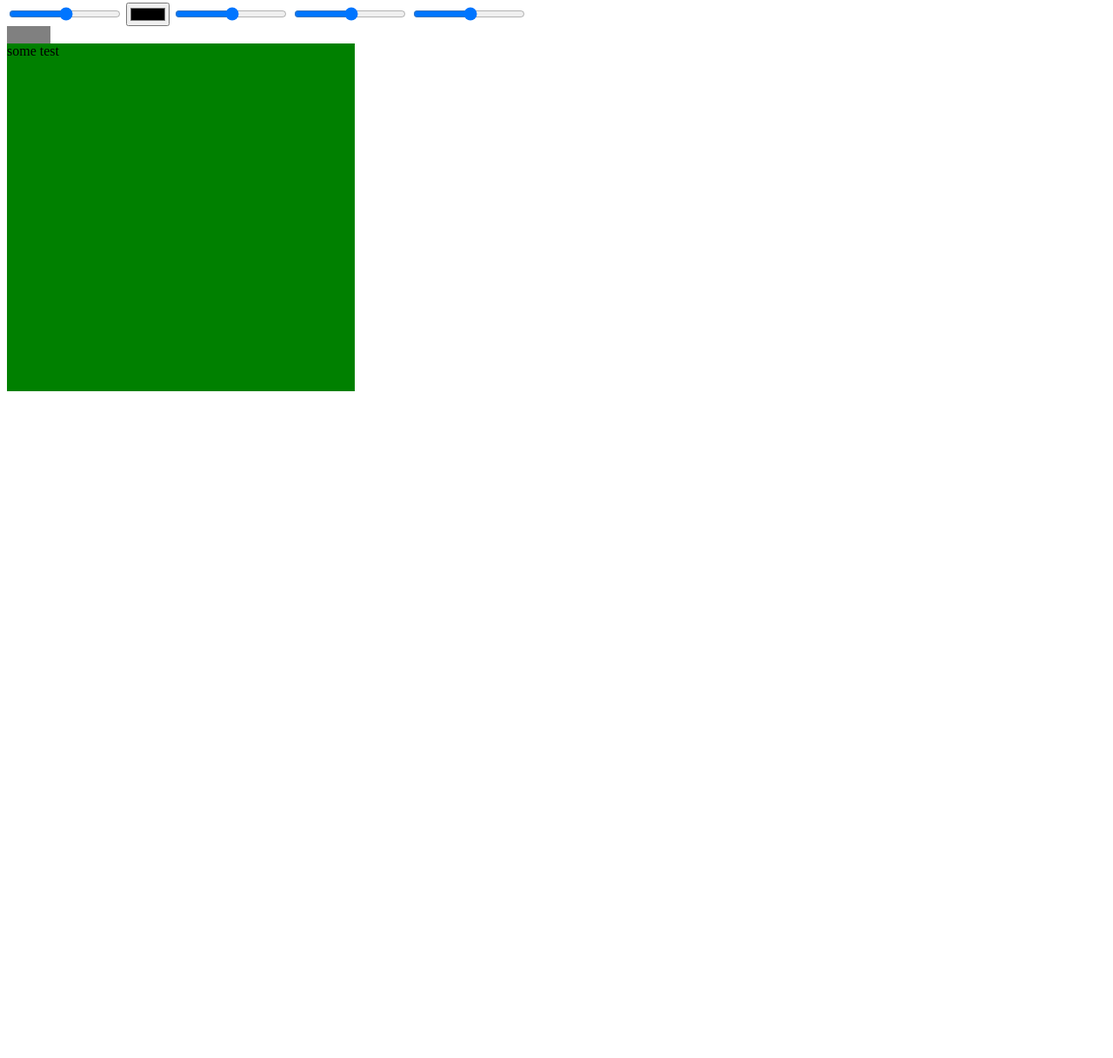
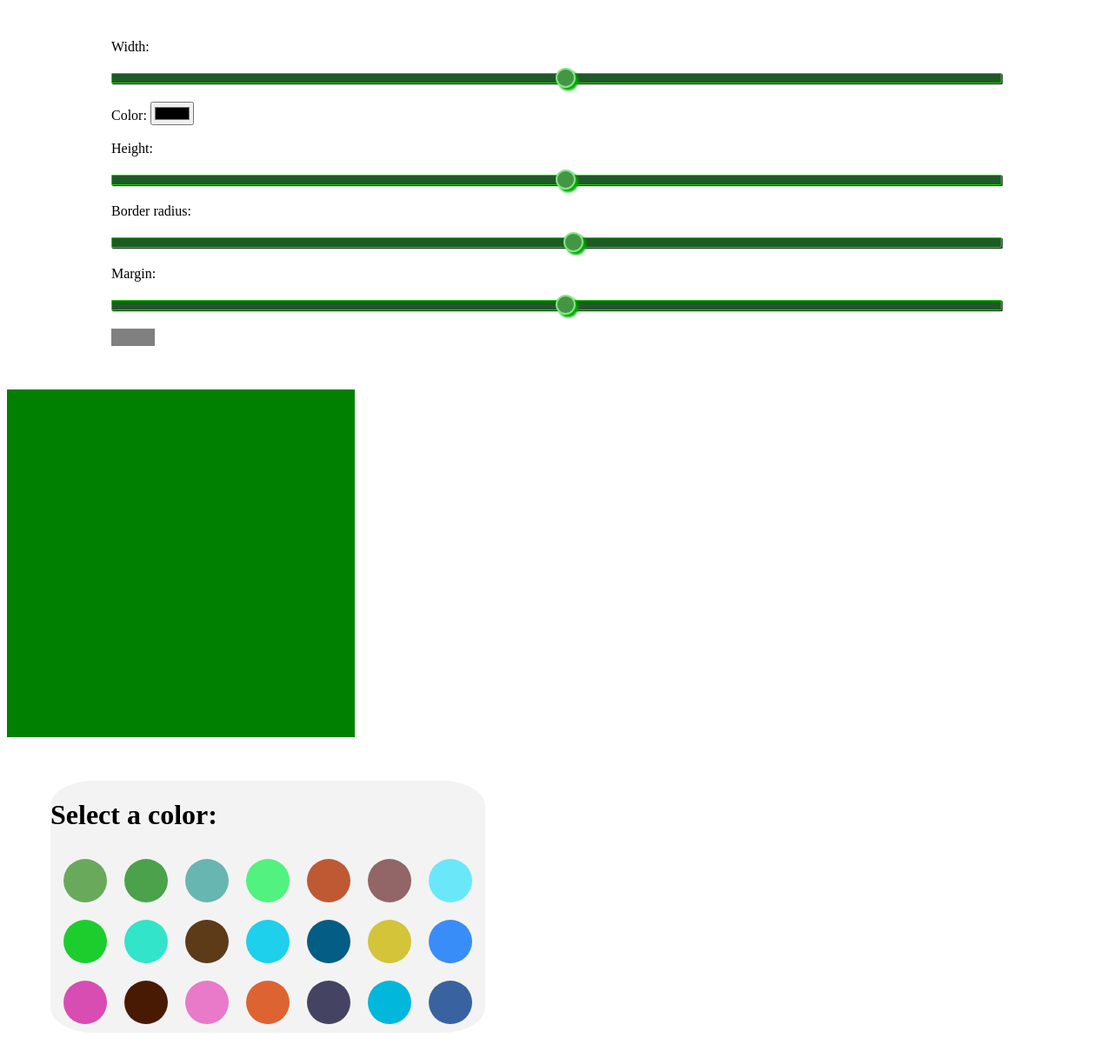
Before and after one commit to Klosov/JS_lessons, a plain HTML site: page L4/CW_4/task2.html in a window 1280 px wide. Shown: the part 5-1222 px from the top of the page at 87% size. Before the commit the page ends 800 px from the top, so only its background shows below. Drawn offline with Linux system fonts and the light colour scheme.

Commit message:
Classwork #4 task #2

```diff
--- a/L4/CW_4/task2.html
+++ b/L4/CW_4/task2.html
@@ -1,66 +1,18 @@
 <!DOCTYPE html>
-<html>
+<html lang="en">
 <head>
   <meta charset="UTF-8">
   <title>Form work1</title>
-  <script>
-    /*
-      Задание:
-        Сделать шиблонизатор элемента по:
-        Ширине input type=range
-        Цвету  input type=color
-        Высоте input type=number
-        Скругление углов input type=number
-        Margin input type=number
-
-      Свойсвта: https://developer.mozilla.org/en-US/docs/Web/CSS/CSS_Properties_Reference
-
-        + Сделать выборку цвета из рандомных 20 цветов которые выбираются из появившегося блока :
-        https://s3.envato.com/files/230412754/screenshots/1.png
-        За заготовку для рандома цвета использовать функцию из первых занятий.
-
-    */
-
-    window.addEventListener("load", function () {
-      var myWidth = document.getElementById('myWidth');
-
-      myWidth.addEventListener('input', function(event){
-        console.log( event.target.value );
-        result.style.width = event.target.value + 'px';
-      });
-    });
-
-  </script>
-
   <style>
+    .templating {
+      width: 80vw;
+      margin: 50px auto;
+    }
     #test {
       width: 400px;
       height: 400px;
       background: green;
     }
-  </style>
-</head>
-<body>
-  <div class="Templating">
-    <form>
-      <input type="range" id="myWidth" min="10" max="500" step="10"/>
-      <input type="color" id="myColor" min="10" max="500" step="10"/>
-      <input type="range" id="" min="10" max="500" step="10"/>
-      <input type="range" id="" min="10" max="500" step="10"/>
-      <input type="range" id="" min="10" max="500" step="10"/>
-    </form>
-
-    <div class="TemplatingResult">
-      <div id="result" class="result"></div>
-    </div>
-  </div>
-
-
-  <div id="test">
-    <span>some test</span>
-  </div>
-
-  <style>
     #colors{
       width: 200px;
 
@@ -90,6 +42,241 @@
       background: #eee;
       border-radius: 50%;
     }
+    input[type=range] {
+      height: 34px;
+      -webkit-appearance: none;
+      margin: 10px 0;
+      width: 100%;
+    }
+    input[type=range]:focus {
+      outline: none;
+    }
+    input[type=range]::-webkit-slider-runnable-track {
+      width: 100%;
+      height: 12px;
+      cursor: pointer;
+      animate: 0.2s;
+      box-shadow: 1px 1px 1px #002200;
+      background: #205928;
+      border-radius: 1px;
+      border: 1px solid #18D501;
+    }
+    input[type=range]::-webkit-slider-thumb {
+      box-shadow: 3px 3px 3px #00AA00;
+      border: 2px solid #83E584;
+      height: 23px;
+      width: 23px;
+      border-radius: 23px;
+      background: #439643;
+      cursor: pointer;
+      -webkit-appearance: none;
+      margin-top: -7px;
+    }
+    input[type=range]:focus::-webkit-slider-runnable-track {
+      background: #205928;
+    }
+    input[type=range]::-moz-range-track {
+      width: 100%;
+      height: 12px;
+      cursor: pointer;
+      animate: 0.2s;
+      box-shadow: 1px 1px 1px #002200;
+      background: #205928;
+      border-radius: 1px;
+      border: 1px solid #18D501;
+    }
+    input[type=range]::-moz-range-thumb {
+      box-shadow: 3px 3px 3px #00AA00;
+      border: 2px solid #83E584;
+      height: 23px;
+      width: 23px;
+      border-radius: 23px;
+      background: #439643;
+      cursor: pointer;
+    }
+    input[type=range]::-ms-track {
+      width: 100%;
+      height: 12px;
+      cursor: pointer;
+      animate: 0.2s;
+      background: transparent;
+      border-color: transparent;
+      color: transparent;
+    }
+    input[type=range]::-ms-fill-lower {
+      background: #205928;
+      border: 1px solid #18D501;
+      border-radius: 2px;
+      box-shadow: 1px 1px 1px #002200;
+    }
+    input[type=range]::-ms-fill-upper {
+      background: #205928;
+      border: 1px solid #18D501;
+      border-radius: 2px;
+      box-shadow: 1px 1px 1px #002200;
+    }
+    input[type=range]::-ms-thumb {
+      margin-top: 1px;
+      box-shadow: 3px 3px 3px #00AA00;
+      border: 2px solid #83E584;
+      height: 23px;
+      width: 23px;
+      border-radius: 23px;
+      background: #439643;
+      cursor: pointer;
+    }
+    input[type=range]:focus::-ms-fill-lower {
+      background: #205928;
+    }
+    input[type=range]:focus::-ms-fill-upper {
+      background: #205928;
+    }
+    #colors {
+      border-radius: 10%;
+      background-color: rgba(134, 134, 134, 0.1);
+      margin: 50px;
+      width: 500px;
+      height: auto;
+    }
+    #colorsDiv {
+      display: flex;
+      align-items: center;
+      justify-content: center;
+      flex-wrap: wrap;
+    }
+    .colorDiv {
+      margin: 10px;
+      width: 50px;
+      height: 50px;
+      border-radius: 50%;
+      cursor: pointer;
+    }
   </style>
+</head>
+<body>
+  <div class="templating">
+    <form>
+      <label for="myWidth">Width: </label>
+      <input type="range" id="myWidth" min="10" max="500" step="10">
+
+      <label for="myColor">Color: </label>
+      <input type="color" id="myColor" min="10" max="500" step="10"><br><br>
+
+      <label for="myNumber">Height: </label>
+      <input type="range" id="myNumber" min="10" max="500" step="10">
+
+      <label for="myBorderRadius">Border radius: </label>
+      <input type="range" id="myBorderRadius" min="0" max="250" step="10">
+
+      <label for="myMargin">Margin: </label>
+      <input type="range" id="myMargin" min="10" max="500" step="10">
+    </form>
+
+    <div class="TemplatingResult">
+      <div id="result" class="result"></div>
+    </div>
+  </div>
+
+  <div id="test"></div>
+
+  <div id="colors">
+    <h1>Select a color:</h1>
+    <div id="colorsDiv"></div>
+  </div>
+
+  <script>
+    /*
+      Задание:
+        Сделать шиблонизатор элемента по:
+        Ширине input type=range
+        Цвету  input type=color
+        Высоте input type=number
+        Скругление углов input type=number
+        Margin input type=number
+
+      Свойсвта: https://developer.mozilla.org/en-US/docs/Web/CSS/CSS_Properties_Reference
+
+        + Сделать выборку цвета из рандомных 20 цветов которые выбираются из появившегося блока :
+        https://s3.envato.com/files/230412754/screenshots/1.png
+        За заготовку для рандома цвета использовать функцию из первых занятий.
+    */
+    function getRandomIntInclusive(min, max) {
+      min = Math.ceil(min);
+      max = Math.floor(max);
+      return Math.floor(Math.random() * (max - min + 1)) + min;
+    }
+
+    function getRandomColor() {
+      let r = getRandomIntInclusive(0, 255),
+          g = getRandomIntInclusive(0, 255),
+          b = getRandomIntInclusive(0, 255);
+
+          return `rgb(${r},${g},${b})`;
+    }
+
+    function getArrayColors(cnt = 20) {
+      let arr = [];
+
+      for (let i = 0; i <= cnt; i++) {
+        arr.push(getRandomColor());
+      }
+
+      return arr;
+    }
+
+    window.addEventListener("load", function () {
+      const result = document.getElementById('result'),
+            test = document.getElementById('test'),
+            myWidth = document.getElementById('myWidth'),
+            myColor = document.getElementById('myColor'),
+            myNumber = document.getElementById('myNumber'),
+            myBorderRadius = document.getElementById('myBorderRadius'),
+            myMargin = document.getElementById('myMargin'),
+            colorsArray = getArrayColors();
+
+      function createDivColor(colorsArray) {
+        const colorsDiv = document.getElementById('colorsDiv');
+
+        colorsArray.forEach((color) => {
+          let div = document.createElement('div');
+          div.style.backgroundColor = color;
+          div.className = 'colorDiv'
+
+          colorsDiv.appendChild(div);
+        });
+      }
+      createDivColor(colorsArray);
+
+      myWidth.addEventListener('input', function(event) {
+        result.style.width = event.target.value + 'px';
+        test.style.width = event.target.value + 'px';
+      });
+
+      myColor.addEventListener('input', function(event) {
+        test.style.backgroundColor = event.target.value;
+      });
+
+      myNumber.addEventListener('input', function(event) {
+        test.style.height = event.target.value + 'px';
+      });
+
+      myBorderRadius.addEventListener('input', (e) => {
+        test.style.borderRadius = e.target.value + 'px';
+      });
+
+      myMargin.addEventListener('input', (e) => {
+        test.style.margin = e.target.value + 'px';
+      });
+
+      const colorDiv = document.querySelectorAll('#colorsDiv .colorDiv');
+
+      colorDiv.forEach((div) => {
+        div.addEventListener('click', (e) => {
+          test.style.backgroundColor = e.target.style.backgroundColor
+        })
+      })
+
+    });
+  </script>
 </body>
 </html>
```
